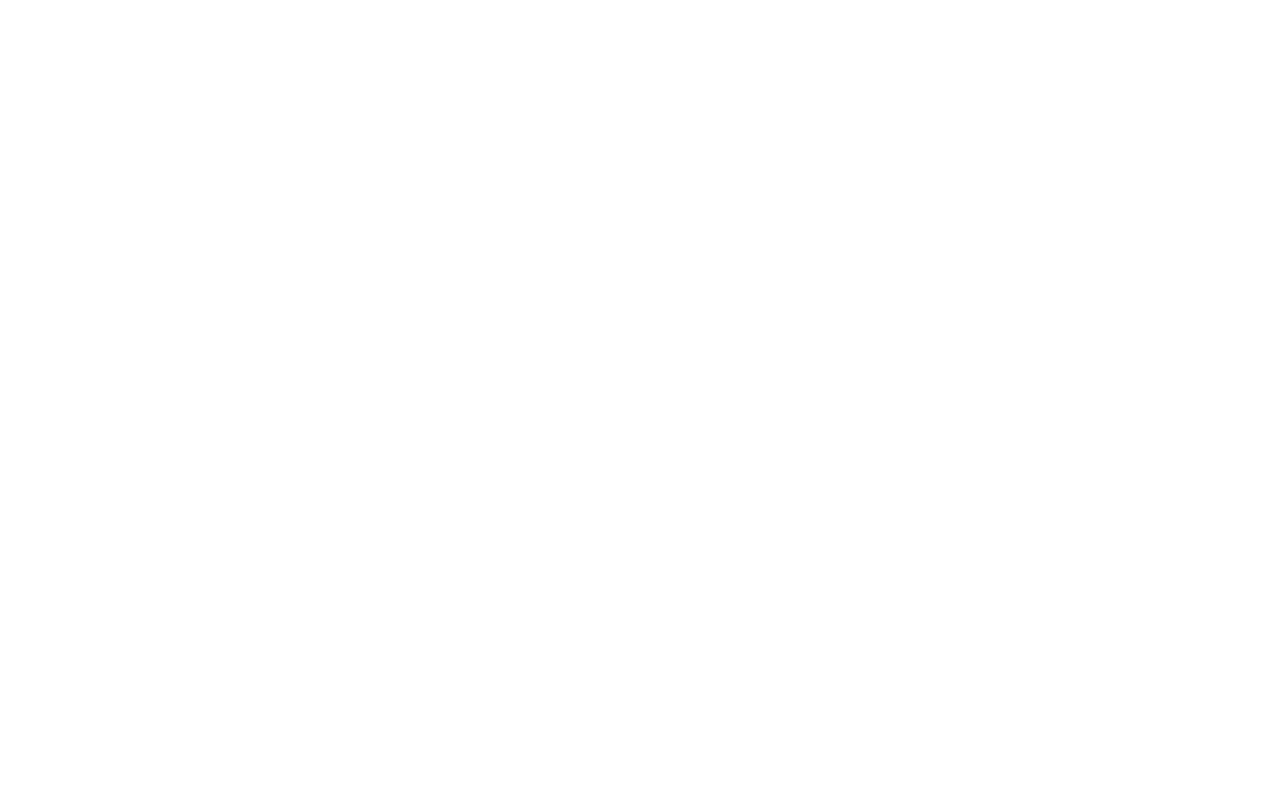
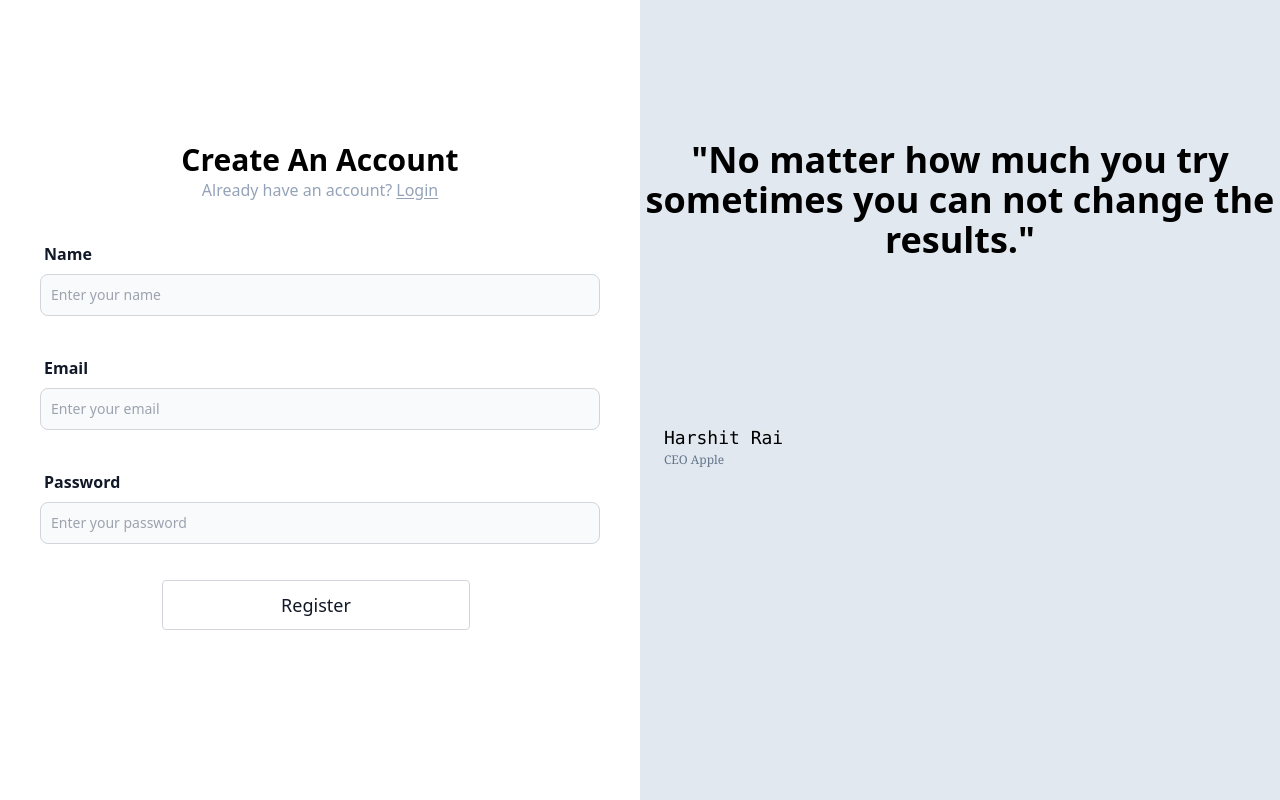
Before and after one commit to kira14102005/W13_BlogsProject, a React (Vite) app in the folder frontend/: page /blogs in a window 1280 px wide. Before the commit this address had no page. Built offline with nearby package versions, Linux system fonts and the light colour scheme.

Commit message:
Add the routes and connect the backend to frontend using axios and useNavigate

```diff
--- a/frontend/package.json
+++ b/frontend/package.json
@@ -11,6 +11,7 @@
   },
   "dependencies": {
     "@rrai21/iden34": "^1.0.2",
+    "axios": "^1.7.9",
     "react": "^18.3.1",
     "react-dom": "^18.3.1",
     "react-router-dom": "^7.1.0"
--- a/frontend/src/App.tsx
+++ b/frontend/src/App.tsx
@@ -13,6 +13,7 @@
    <Routes>
 <Route path='/signin' element = {<Signin/>}></Route>
 <Route path='/signup' element = {<Signup/>}></Route>
+<Route path='/blogs' element = {<Signup/>}></Route>
 <Route path='/blog/:id' element = {<Blog/>}></Route>
 {/* <Route path='/signin' element = {<Signin/>}></Route> */}
    </Routes>
--- a/frontend/src/components/Auth.tsx
+++ b/frontend/src/components/Auth.tsx
@@ -1,10 +1,89 @@
+import { ChangeEvent, useEffect, useState } from "react"
 import { Subtitle } from "./Subtitle"
 import { Title } from "./Title"
+import { SignupInfer } from "@rrai21/iden34"
+import { BACKEND_URL } from "../config"
+import axios from "axios"
+import { useNavigate } from "react-router-dom"
+type AuthType = { type: "signin" | "signup" }
+export const Auth = ({ type }: AuthType) => {
+        const navigate = useNavigate();
+        const [postInputs, setPostInputs] = useState<SignupInfer>({                             ///INFER COMMON MODULE TYPE INFERENCCE HERE
+                email: "Example@gamil.com",
+                name: "Harshit Rai",
+                password: "12333344"
+        })
+        async function sendReq() {
+                try {
+                        const res = await axios.post(`${BACKEND_URL}/api/v1/user/${type === 'signup' ? "signup" : "signin"}`, postInputs);
+                        const jwt = res.data.token;
+                        localStorage.setItem("jwt", jwt);
+                        navigate('/blogs')
+                }
+                catch(e){
+                        alert(`Error while ${type === 'signin' ? "signing in" : "signing up"}`)
+                }
+        }
+        return <>
+                <div className="h-screen  flex flex-col justify-center items-center p-3">
+                        <Title content={type === "signup" ? "Create An Account" : "Login With your Credentials"} />
+                        <Subtitle content={type === "signup" ? "Already have an account?" : "Create a new account."} linkText={type === "signup" ? "Login" : "Signup"} src={type === "signup" ? "/signin" : "/signup"} />
+                        <div className="flex flex-col m-5 w-full">
+                                {type === "signup" ? (
+                                        <Labelinput
+                                                label="Name"
+                                                placeholder="Enter your name"
+                                                onchange={(e: any) => {
+                                                        setPostInputs((c) => ({
+                                                                ...c, // Keep all existing properties in `c`
+                                                                name: e.target.value // Update only the `name` field
+                                                        }));
+                                                }}
+                                        />
+                                ) : (
+                                        <div></div>
+                                )}
+                                <Labelinput label="Email" placeholder="Enter your email" onchange={(e: any) => {
+                                        setPostInputs((c) => {  //UPDATE THE POSTINPUTS KEEEPING THE REST VALUES AS SAME JUST UPDATIN THE NAME FIELD
+                                                return {
+                                                        ...c,
+                                                        email: e.target.value
+                                                }
+                                        })
+                                }} />
+                                <Labelinput label="Password" type="password" placeholder="Enter your password" onchange={(e: any) => {
+                                        setPostInputs((c) => {  //UPDATE THE POSTINPUTS KEEEPING THE REST VALUES AS SAME JUST UPDATIN THE NAME FIELD
+                                                return {
+                                                        ...c,
+                                                        password: e.target.value
+                                                }
+                                        })
+                                }} />
+                                <Submit onclick={sendReq} card={type === "signup" ? "Register" : "Login"} />
+                        </div>
+                </div></>
+}
+interface Labelinput {
+        label: string,
+        placeholder: string,
+        onchange: (e: ChangeEvent<HTMLElement>) => void,
+        type?: string          //PASSED IN OPTIONAL FIELD TYPE
+}
+function Labelinput({ label, placeholder, onchange, type }: Labelinput) {
 
-export const Auth = () => {
-    return <>
-        <div className="h-screen flex flex-col justify-center items-center">
-<Title  content={"Create An Account"}/>
-<Subtitle content={"Already have an account?"}  linkText={"Login"} src={"/signin"}/>
-        </div></>
+        return <>
+                <div className="flex flex-col mx-5 my-3 p-2">
+                        <label className="block mb-2 pl-1 text-m font-semibold text-gray-900 ">{label}</label>
+                        <input type={type || "text"} id="first_name" className="bg-gray-50 border border-gray-300 text-gray-900 text-sm rounded-lg focus:ring-blue-500 focus:border-blue-500 block w-full p-2.5" placeholder={placeholder} onChange={onchange} required />
+                </div></>
 }
+interface btn {
+        card: string,
+        onclick: () => Promise<void>
+}
+function Submit({ card, onclick }: btn) {
+        return <>
+                <div className="w-full  flex justify-center mt-4">
+                        <button onClick={onclick} type="button" className="text-gray-900 bg-white border border-gray-300 focus:outline-none hover:bg-gray-100 focus:ring-4 focus:ring-gray-100 font-medium rounded text-lg px-5 py-2.5 me-2 mb-2 dark:bg-gray-800 dark:text-white dark:border-gray-600 dark:hover:bg-gray-700 dark:hover:border-gray-600 dark:focus:ring-gray-700 w-1/2">{card}</button>
+                </div></>
+}
--- /dev/null
+++ b/frontend/src/config.ts
@@ -0,0 +1 @@
+export const  BACKEND_URL :string = "  https://backend.raiharshit66.workers.dev"
--- a/frontend/src/pages/Signin.tsx
+++ b/frontend/src/pages/Signin.tsx
@@ -1,6 +1,11 @@
+import { Auth } from "../components/Auth"
+import { Quote } from "../components/Quote"
 export const Signin = () => {
     return <>
-        <div>
-            Signin
-        </div></>
+        <div className="w-screen grid grid-cols-1 md:grid-cols-2">
+                   <div className="">
+                       <Auth type="signin" />
+                   </div>
+                   <div className="invisible  md:visible"> <Quote msg="No  matter how much you try sometimes you can not change the results." author="Harshit Rai" design="CEO Apple"></Quote></div>
+               </div></>
 }
--- a/frontend/src/pages/Signup.tsx
+++ b/frontend/src/pages/Signup.tsx
@@ -2,9 +2,9 @@
 import { Quote } from "../components/Quote"
 export const Signup = () => {
     return <>
-        <div className="w-screen grid grid-cols-2">
+        <div className="w-screen grid grid-cols-1 md:grid-cols-2">
             <div className="">
-                <Auth/>
+                <Auth type="signup" />
             </div>
             <div className="invisible  md:visible"> <Quote msg="No  matter how much you try sometimes you can not change the results." author="Harshit Rai" design="CEO Apple"></Quote></div>
         </div></>
```
Also changed, not shown: 1 other file (tests, documents, lock files or other folders).
